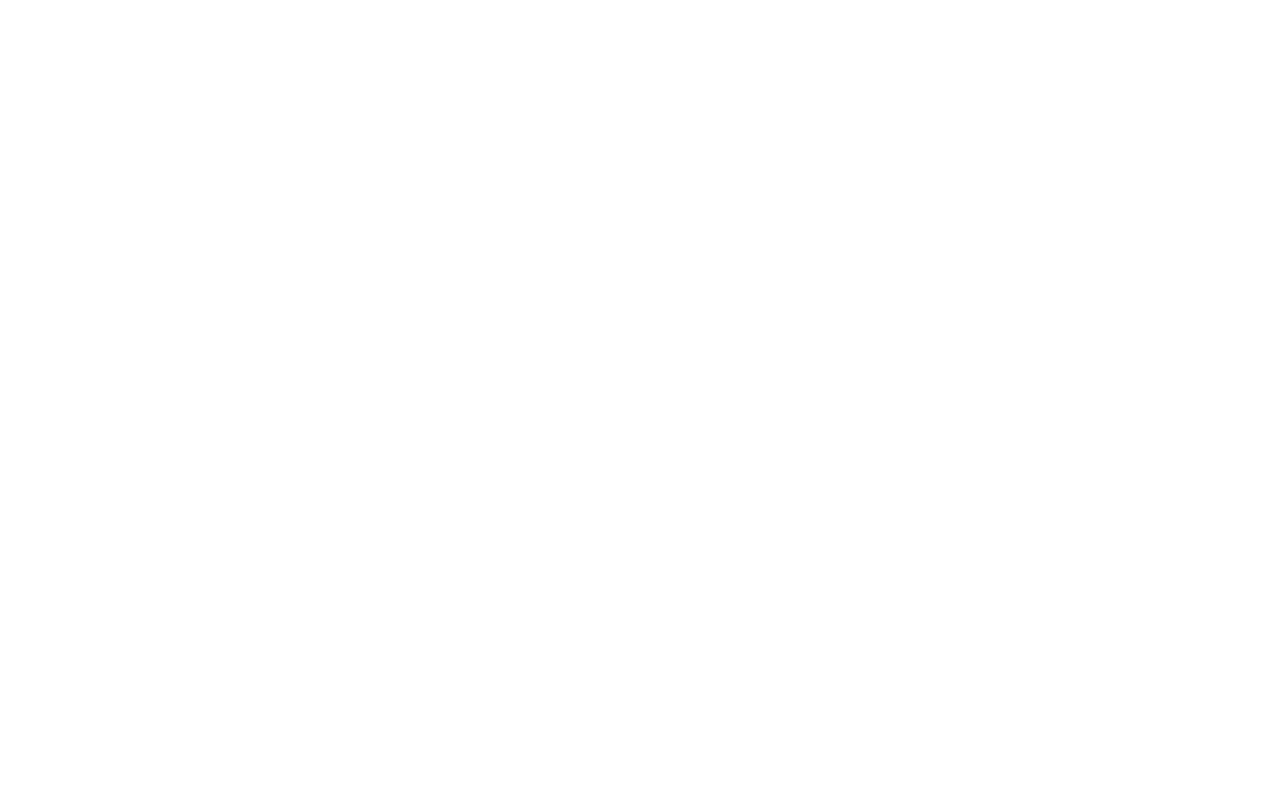
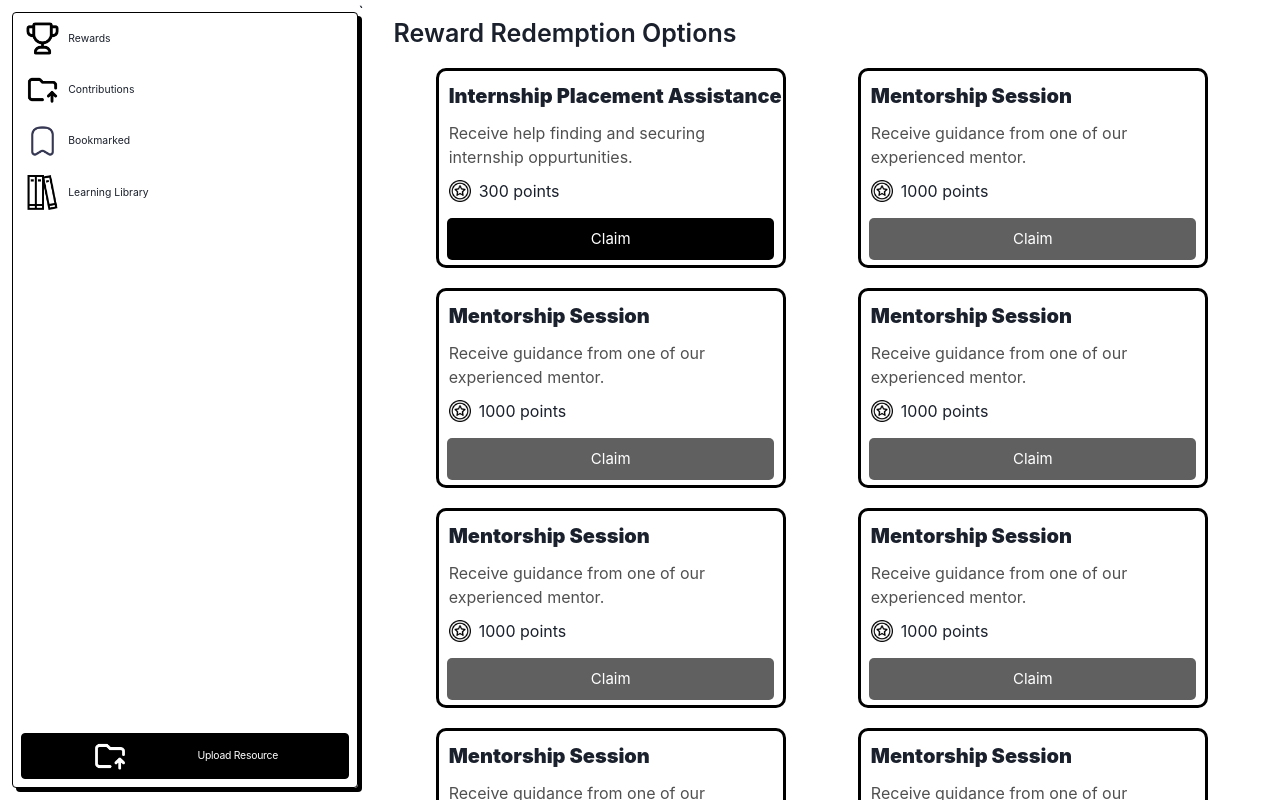
Before and after one commit to makeitMVPadmin/P4_Member_Achievement, a React (Create React App) app: page /rewards in a window 1280 px wide. Before the commit this address had no page. Shown: the top 800 px of the page. Built offline with nearby package versions, Linux system fonts and the light colour scheme.

Commit message:
reward redemptions lo-fi complete

```diff
--- a/src/App.js
+++ b/src/App.js
@@ -2,6 +2,7 @@ import { BrowserRouter, Routes, Route } from "react-router-dom";
 import Home from "./pages/HomePage/HomePage.jsx";
 import ResourcePage from "./pages/ResourcePage/ResourcePage.jsx";
 import { ChakraProvider } from '@chakra-ui/react'
+import RewardsPage from "./pages/RewardsPage/RewardsPage.jsx";
 
 
 const App = () =>  {
@@ -13,6 +14,7 @@ const App = () =>  {
           <Routes>
             <Route path="/" element={<Home />} />
             <Route path="/resource" element={<ResourcePage />} />
+            <Route path="/rewards" element={<RewardsPage />} />
           </Routes>
         </BrowserRouter>
       </ChakraProvider>
--- a/src/components/NavBar/NavBar.jsx
+++ b/src/components/NavBar/NavBar.jsx
@@ -59,6 +59,7 @@ export default function NavBar() {
         )}
       </div>
       <div className="nav__container-bottom">
+        {/* replace button with submission drawer to connect  */}
         {/* <button className="nav__button">
           <img src={uploadIcon} alt="upload file icon" className="nav__icon" />
           <p className="nav__button-name">Upload Resource</p>
--- /dev/null
+++ b/src/components/PointsBalance/PointsBalance.jsx
@@ -0,0 +1,17 @@
+import Piggy from "../../assets/icons/piggy-bank.png";
+import "./PointsBalance.scss"
+
+export default function PointsBalance () {
+  return (
+    <div className="">
+      <div className="">
+        <img src={Piggy} alt="piggy bank icon" className="reward__icon" />
+        <p>Your Points Balance</p>
+      </div>
+
+    <div className="reward_balance">
+      <p>280 <span className="grey-text">20 points to next reward</span></p>
+    </div>
+    </div>
+  );
+}
--- /dev/null
+++ b/src/components/PointsBalance/PointsBalance.scss
@@ -0,0 +1,10 @@
+@use "../../styles/partials/_mixins" as *;
+
+.reward {
+  &__icon {
+    width: 2%;
+    @include desktop {
+      width: 3%;
+    }
+  }
+}
--- /dev/null
+++ b/src/components/RedemptionCard/RedemptionCard.css
@@ -0,0 +1,69 @@
+
+.reward {
+  border-radius: 10px;
+  border: 3px solid black;
+  width: 350px;
+  margin-bottom: 20px;
+  height: 200px;
+}
+
+.reward__title {
+  text-align: left;
+  font-weight: 900;
+  margin-top: 10px;
+  margin-left: 10px;
+  font-size: 20px;
+}
+
+.reward__description {
+  font-size: 16px;
+  margin-left: 10px;
+  margin-top: 10px;
+  color: #505050;
+
+}
+
+.reward__point-container {
+  display: inline-flex;
+  align-items: center;
+  margin-top: 10px;
+  margin-left: 10px;
+}
+
+.coin-icon {
+  width: 22px;
+  height: 22px;
+  vertical-align: middle;
+}
+
+.reward__required-points {
+  margin-left: 8px;
+font-size: 16px;
+}
+
+.reward__button-container {
+  margin-top: 10px;
+  display: flex;
+  justify-content: center;
+  align-items: center;
+  position: relative;
+}
+
+.reward__claim-button-error {
+  background-color: #606060;
+  color: white;
+  padding: 10px;
+  font-size: 15px;
+  border-radius: 5px;
+  width: 95%;
+}
+
+.reward__claim-button-approve {
+  background-color: black;
+  color: white;
+  padding: 10px;
+  font-size: 15px;
+  border-radius: 5px;
+  width: 95%;
+  margin-bottom: 10px;
+}
--- /dev/null
+++ b/src/components/RedemptionCard/RedemptionCard.jsx
@@ -0,0 +1,29 @@
+import Coin from "../../assets/icons/coin.png"
+import "./RedemptionCard.css"
+
+
+
+export default function RedemptionCard () {
+  return (
+    <section className="reward">
+      <div className="reward__heading-top">
+        <div className="reward__heading-top-container">
+          <h1 className="reward__title">Mentorship Session</h1>
+        </div>
+        <div className="reward__content" >
+          <p className="reward__description">Receive guidance from one of our experienced mentor.</p>
+          <div className="reward__point-container">
+            <img src={Coin} alt="coin icon" className="coin-icon" />
+            <span className="reward__required-points">1000 points</span>
+          </div>
+        </div>
+        <div className="reward__button-container">
+          <button className="reward__claim-button-error">
+            Claim
+          </button>
+        </div>
+
+      </div>
+    </section>
+  )
+}
--- /dev/null
+++ b/src/components/RedemptionCard/RedemptionCardTest.jsx
@@ -0,0 +1,30 @@
+import Coin from "../../assets/icons/coin.png"
+import "./RedemptionCard.css"
+import RedemptionToast from "./RedemptionToast"
+
+
+export default function RedemptionCardTest () {
+  return (
+    <section className="reward">
+      <div className="reward__heading-top">
+        <div className="reward__heading-top-container">
+          <h1 className="reward__title">Internship Placement Assistance </h1>
+        </div>
+        <div className="reward__content" >
+          <p className="reward__description">Receive help finding and securing internship oppurtunities.</p>
+          <div className="reward__point-container">
+            <img src={Coin} alt="coin icon" className="coin-icon" />
+            <span className="reward__required-points">300 points</span>
+          </div>
+        </div>
+        <div className="reward__button-container">
+          {/* <button className="reward__claim-button">
+            Claim
+          </button> */}
+          <RedemptionToast />
+        </div>
+
+      </div>
+    </section>
+  )
+}
--- /dev/null
+++ b/src/components/RedemptionCard/RedemptionToast.jsx
@@ -0,0 +1,30 @@
+import {Button, useToast} from "@chakra-ui/react"
+import "./RedemptionCard.css"
+
+function RedemptionToast() {
+  const toast = useToast()
+  return (
+    <button
+      className="reward__claim-button-approve"
+      onClick={() => {
+        // Create an example promise that resolves in 5s
+        const examplePromise = new Promise((resolve, reject) => {
+          setTimeout(() => resolve(200), 5000)
+        })
+
+        // Will display the loading toast until the promise is either resolved
+        // or rejected.
+        toast.promise(examplePromise, {
+          success: { title: 'Claim Complete!', description: 'A community leader will reach out to you shortly.' },
+          error: { title: 'Promise rejected', description: 'Something wrong' },
+          loading: { title: 'Claiming Reward', description: 'Please wait' },
+        })
+      }}
+
+    >
+      Claim
+    </button>
+  )
+}
+
+export default RedemptionToast
--- /dev/null
+++ b/src/pages/RewardsPage/RewardsPage.jsx
@@ -0,0 +1,45 @@
+import NavBar from "../../components/NavBar/NavBar";
+import PointsBalance from "../../components/PointsBalance/PointsBalance";
+import RedemptionCard from "../../components/RedemptionCard/RedemptionCard";
+import RedemptionCardTest from "../../components/RedemptionCard/RedemptionCardTest";
+import "./Rewardspage.css"
+
+
+export default function RewardsPage() {
+  return (
+    <div className="rewards_container">
+      <div className="resource__navbar-container">
+        <NavBar />
+      </div>
+
+    {/*<div className="points-balance-container">
+        <h2>Your Points</h2>
+        <PointsBalance />
+      </div> */}
+
+
+  `{/* <div className="daily-redemption-options-container">
+        <h1 className="redemption-options-title">Daily Redemption Options</h1>
+          <div className="redemption-options">
+            <PointsBalance
+            <RedemptionOptions />
+          </div>
+      </div> */}
+
+      <div className="rewards-redemption__container">
+         <h2 className="rewards-redemption-title">Reward Redemption Options</h2>
+        <div className="rewards-redemption-cards">
+        <RedemptionCardTest />
+        <RedemptionCard />
+        <RedemptionCard />
+        <RedemptionCard />
+        <RedemptionCard />
+        <RedemptionCard />
+        <RedemptionCard />
+        <RedemptionCard />
+        <RedemptionCard />
+        </div>
+      </div>
+    </div>
+  );
+}
--- /dev/null
+++ b/src/pages/RewardsPage/Rewardspage.css
@@ -0,0 +1,22 @@
+.rewards_container {
+  display: flex;
+}
+
+.rewards-redemption-title {
+  font-size: 25px;
+  font-weight: 600;
+  margin: 15px;
+  margin-left: 30px;
+}
+
+.rewards-redemption-cards {
+  display: flex;
+  flex-wrap: wrap;
+  justify-content: space-evenly;
+}
+
+.rewards-redemption__container {
+display:flex;
+flex-direction: column;
+flex: 2;
+}
```
Also changed, not shown: src/assets/icons/coin.png (added), src/assets/icons/piggy-bank.png (added).
